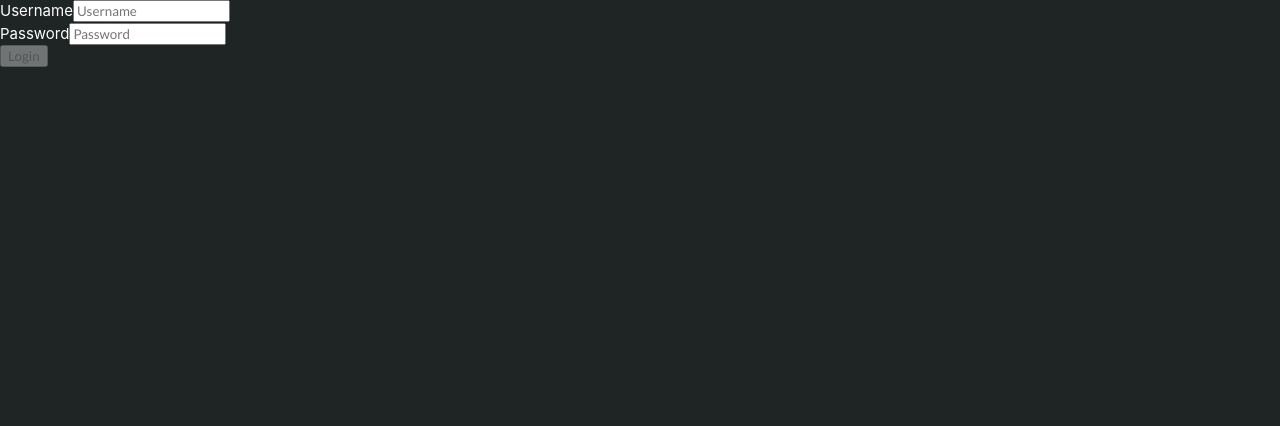
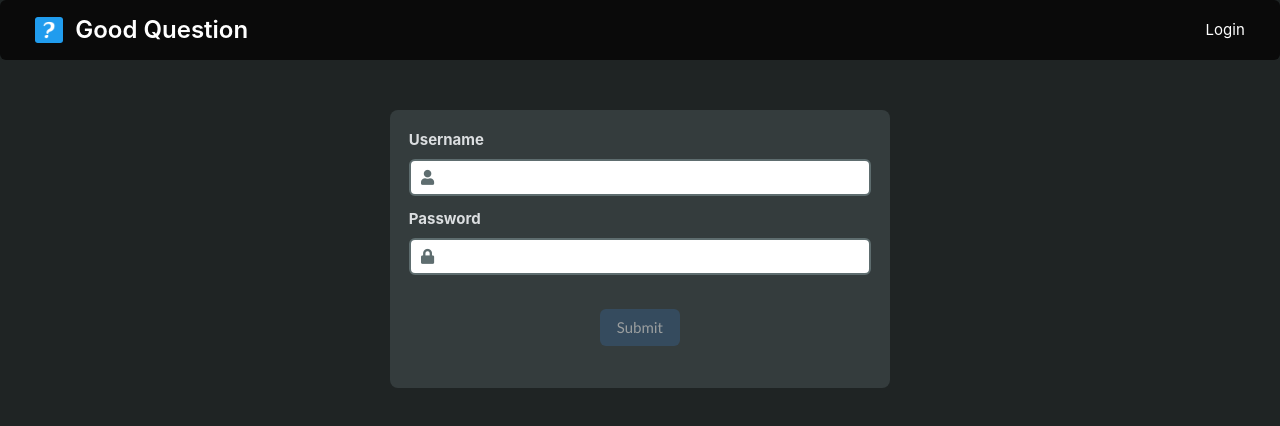
Before and after one commit to nnicolosi/good-question, a React (Create React App) app in the folder client/: page /login in a window 1280 px wide. Shown: the top 426 px of the page. Built offline with nearby package versions, Linux system fonts and the light colour scheme.

Commit message:
Add navbar and style login page

```diff
--- a/client/package.json
+++ b/client/package.json
@@ -5,9 +5,11 @@
   "devDependencies": {
     "@testing-library/jest-dom": "^5.11.10",
     "@testing-library/react": "^11.2.5",
-    "@testing-library/user-event": "^12.8.3"
+    "@testing-library/user-event": "^12.8.3",
+    "node-sass": "^6.0.0"
   },
   "dependencies": {
+    "@fortawesome/fontawesome-free": "^5.15.3",
     "axios": "^0.21.1",
     "cookie-parser": "^1.4.5",
     "react": "^17.0.2",
--- a/client/src/App.jsx
+++ b/client/src/App.jsx
@@ -1,20 +1,19 @@
-import './App.css';
-import { BrowserRouter as Router, Switch, Route } from 'react-router-dom';
-import HomePage from './pages/home';
-import LoginPage from './pages/login';
-import NotFound from './pages/not-found';
+import '@fortawesome/fontawesome-free/css/all.min.css';
+import { Fragment } from 'react';
+import { BrowserRouter as Router } from 'react-router-dom';
+import Navigation from './components/navigation';
+import Routes from './routes';
+import './App.scss';
 
 const App = () => {
   return (
-    <Router>
-      <Switch>
-        <Route path='/login' component={LoginPage} />
-        <Route path='/home' component={HomePage} />
-        <Route exact path='/' component={HomePage} />
-        <Route component={NotFound} />
-      </Switch>
-    </Router>
+    <Fragment>
+      <Router>
+        <Navigation />
+        <Routes />
+      </Router>
+    </Fragment>
   );
-}
+};
 
 export default App;
--- /dev/null
+++ b/client/src/components/navigation/index.jsx
@@ -0,0 +1,23 @@
+import { Link, NavLink } from 'react-router-dom';
+import './navigation.scss';
+
+const Navigation = () => {
+  return (
+    <nav className="navbar is-black" role="navigation" aria-label="main navigation">
+      <div className="navbar-brand">
+        <Link className="navbar-item" to="/">
+          <img src="/favicon-32x32.png" alt="Logo" width="28" height="28" />
+          <span className="navbar-brand-name">Good Question</span>
+        </Link>
+      </div>
+
+      <div className="navbar-end">
+        <NavLink className="navbar-item" to="/login">
+          Login
+        </NavLink>
+      </div>
+    </nav>
+  );
+};
+
+export default Navigation;
--- /dev/null
+++ b/client/src/components/navigation/navigation.scss
@@ -0,0 +1,22 @@
+.navbar {
+  padding-left: 24px;
+  padding-right: 24px;
+
+  .navbar-brand {
+    .navbar-brand-name {
+      font-size: 24px;
+      font-weight: 600;
+      padding: 2px 12px 2px 12px;
+    }
+  }
+
+  .navbar-item {
+    &.active {
+      cursor: default;
+
+      &:hover {
+        background-color: transparent !important;
+      }
+    }
+  }
+}
--- a/client/src/index.js
+++ b/client/src/index.js
@@ -4,7 +4,7 @@ import App from './App';
 import reportWebVitals from './reportWebVitals';
 import { Cookies } from 'react-cookie';
 import axios from 'axios';
-import './index.css';
+import './index.scss';
 
 ReactDOM.render(
   <React.StrictMode>
--- a/client/src/pages/login/index.jsx
+++ b/client/src/pages/login/index.jsx
@@ -2,6 +2,7 @@ import { useState } from 'react';
 import { useCookies } from 'react-cookie';
 import { useHistory } from 'react-router-dom';
 import { login } from '../../services/account.service';
+import './login.scss';
 
 const LoginPage = () => {
   const [username, setUsername] = useState('');
@@ -23,6 +24,11 @@ const LoginPage = () => {
 
   const setButtonState = () => {
     setDisabled(!username || !password);
+  };
+
+  const clearError = (e) => {
+    e.preventDefault();
+    setError('');
   };
 
   const submitLogin = (e) => {
@@ -53,40 +59,36 @@ const LoginPage = () => {
   };
 
   return (
-    <div className="login-form">
-      <div className="login-error">
-        <span className="error">{error}</span>
+    <form className="box login-form">
+      <div className="field">
+        <label className="label">Username</label>
+        <div className="control has-icons-left">
+          <input className="input" value={username} onChange={handleUsernameInput} />
+          <span className="icon is-small is-left">
+            <i className="fas fa-user" />
+          </span>
+        </div>
       </div>
-      <div className="input-group">
-        <label htmlFor="username">Username</label>
-        <input
-          type="text"
-          name="username"
-          placeholder="Username"
-          value={username}
-          onChange={handleUsernameInput}
-        />
+      <div className="field">
+        <label className="label">Password</label>
+        <div className="control has-icons-left">
+          <input className="input" type="password" value={password} onChange={handlePasswordInput} />
+          <span className="icon is-small is-left">
+            <i className="fas fa-lock" />
+          </span>
+        </div>
       </div>
-      <div className="input-group">
-        <label htmlFor="password">Password</label>
-        <input
-          type="password"
-          name="password"
-          placeholder="Password"
-          value={password}
-          onChange={handlePasswordInput}
-        />
+      <br />
+      <div className="buttons is-centered">
+        <button type="submit" className="button is-primary" disabled={disabled} onClick={submitLogin}>
+          Submit
+        </button>
       </div>
-
-      <button
-        type="submit"
-        className="login-button"
-        disabled={disabled}
-        onClick={submitLogin}
-      >
-        Login
-      </button>
-    </div>
+      <div className={`notification is-danger ${error ? '' : 'is-hidden'}`}>
+        <button className="delete" onClick={clearError}></button>
+        {error}
+      </div>
+    </form>
   );
 };
 
--- /dev/null
+++ b/client/src/pages/login/login.scss
@@ -0,0 +1,6 @@
+.login-form {
+  margin-left: auto;
+  margin-right: auto;
+  margin-top: 50px;
+  width: 500px;
+}
--- /dev/null
+++ b/client/src/routes/index.js
@@ -0,0 +1,17 @@
+import { Switch, Route } from 'react-router-dom';
+import HomePage from '../pages/home';
+import LoginPage from '../pages/login';
+import NotFound from '../pages/not-found';
+
+const Routes = () => {
+	return (
+		<Switch>
+      <Route path="/login" component={LoginPage} />
+      <Route path="/home" component={HomePage} />
+      <Route exact path="/" component={HomePage} />
+      <Route component={NotFound} />
+    </Switch>
+	);
+};
+
+export default Routes;
```
Also changed, not shown: client/src/App.scss (renamed from client/src/App.css), client/src/index.scss (renamed from client/src/index.css), 1 other file (tests, documents, lock files or other folders).
